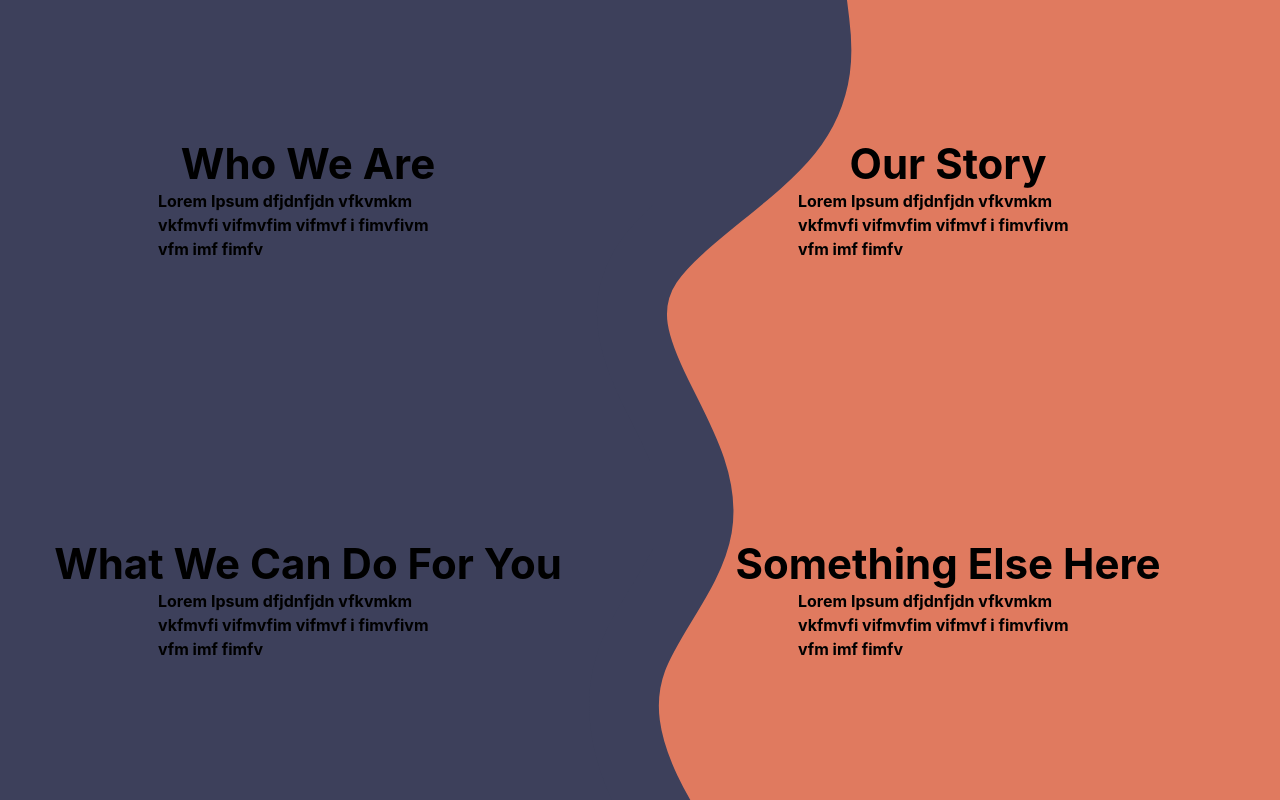
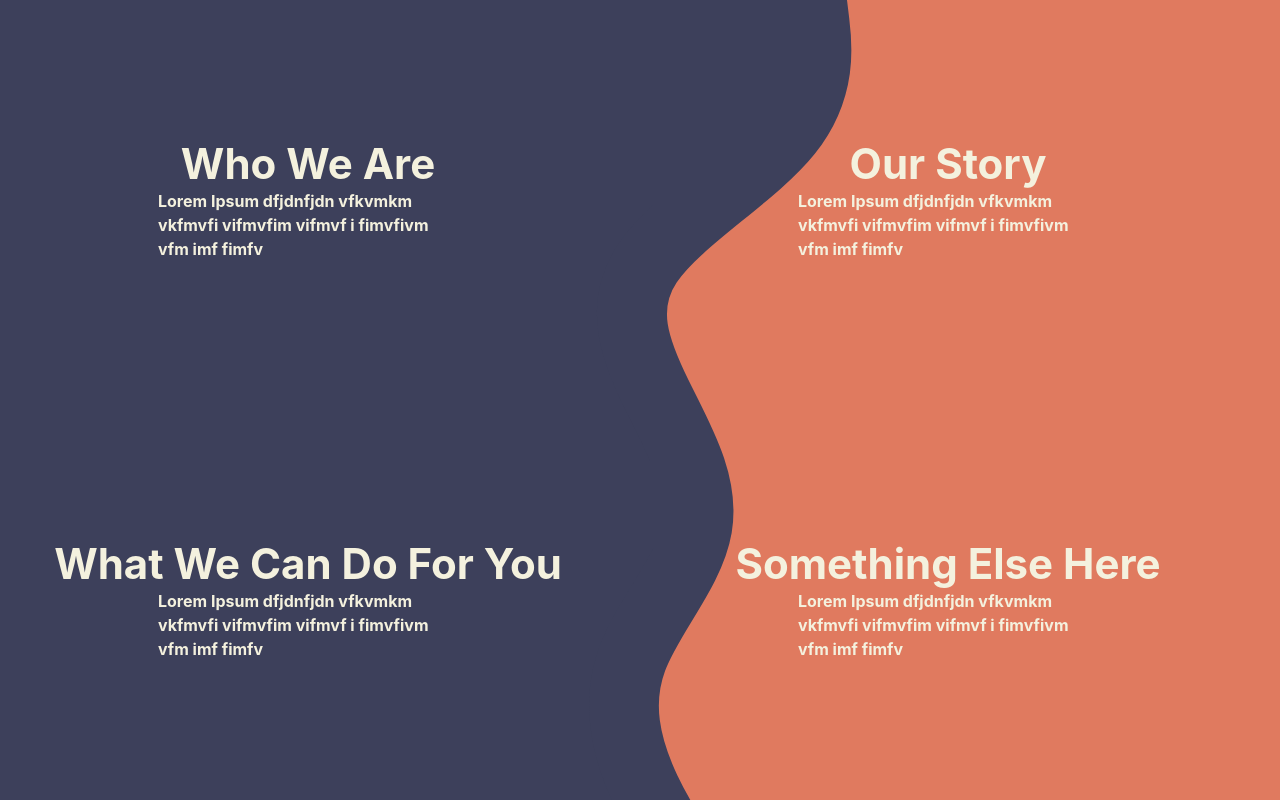
Before and after one commit to quigongian/Compsigh-WebDevelopment, a React (Create React App) app in the folder client/my-app/: page /about in a window 1280 px wide. Built offline with nearby package versions, Linux system fonts and the light colour scheme; the HTML template or start-up script is replaced by a standard one.

Commit message:
updated about text

```diff
--- a/client/my-app/src/pages/About.tsx
+++ b/client/my-app/src/pages/About.tsx
@@ -37,8 +37,10 @@ export const About = () => {
 const Block = ({ heading, description }: blockProps) => {
   return (
     <div className="block">
-      <Subheading>{heading}</Subheading>
-      <Paragraph className="p">{description}</Paragraph>
+      <Subheading color="#f4f1de">{heading}</Subheading>
+      <Paragraph className="p" color="#f4f1de">
+        {description}
+      </Paragraph>
     </div>
   );
 };
```
